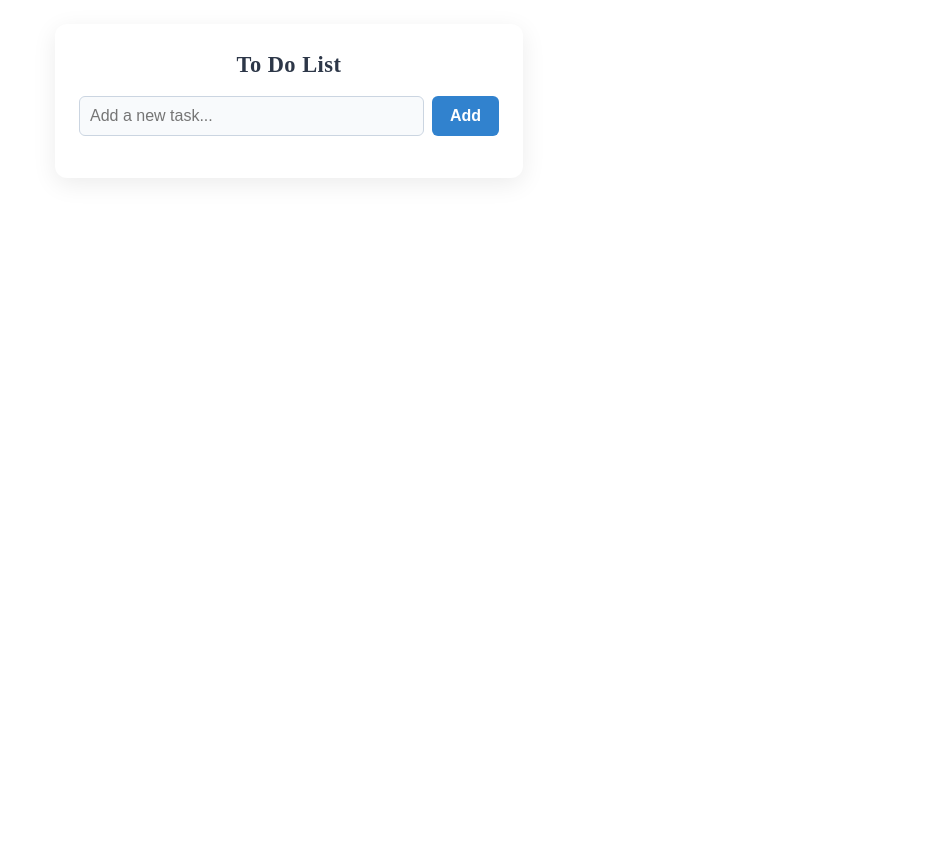
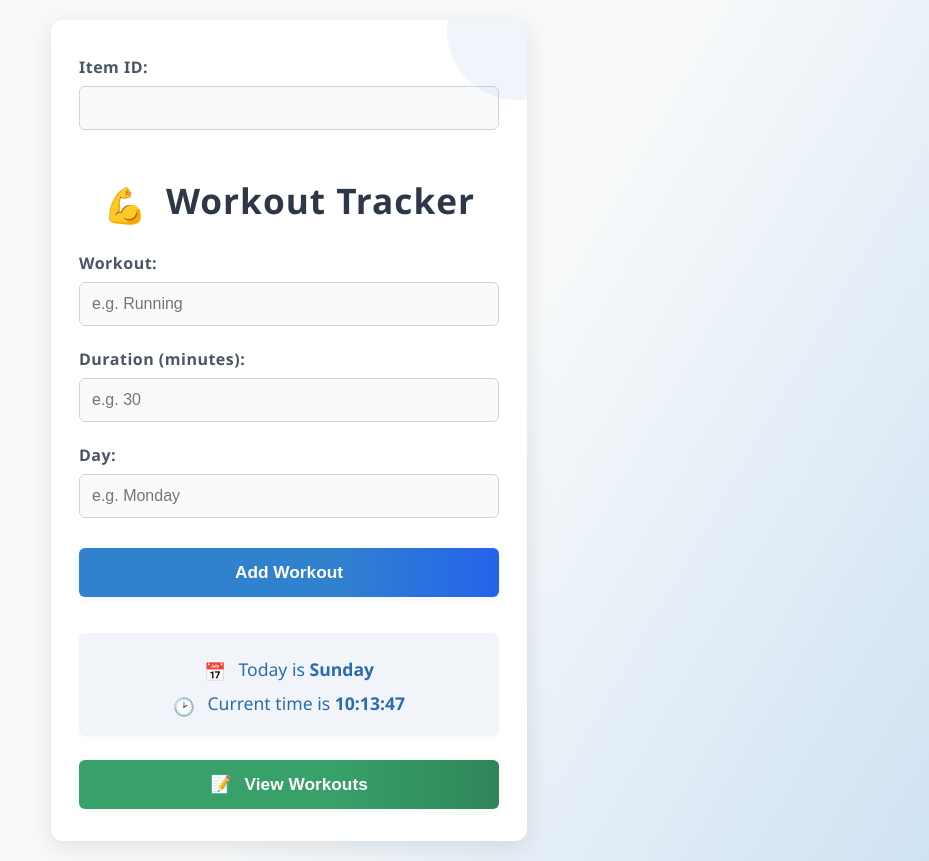
Before and after one commit to shekhardase/Flask_Workout_Tracker, a Flask app: page / in a window 1280 px wide. Shown: the whole page, without its empty margins (351-1280 px from the left). Before the commit the page ends 179 px from the top, so only its background shows below. Run offline with Flask 3, Linux system fonts and the light colour scheme.

Commit message:
Add Item ID field

```diff
--- a/Frontend/templates/index.html
+++ b/Frontend/templates/index.html
@@ -5,135 +5,199 @@
     <meta name="viewport" content="width=device-width, initial-scale=1.0" />
     <title>Workout Tracker</title>
     <style>
-      /* ...existing styles... */
-      .todo-container {
+      body {
+        background: linear-gradient(120deg, #f7f9fa 60%, #cfe2f3 100%);
+        font-family: "Segoe UI", Arial, sans-serif;
+        margin: 0;
+        padding: 0;
+      }
+      .container {
         max-width: 420px;
-        margin: 24px auto 0 auto;
+        margin: 20px auto;
         background: #fff;
         border-radius: 12px;
-        box-shadow: 0 6px 24px rgba(0, 0, 0, 0.08);
-        padding: 28px 24px 24px 24px;
+        box-shadow: 0 6px 24px rgba(0, 0, 0, 0.1);
+        padding: 36px 28px 32px 28px;
         position: relative;
         overflow: hidden;
       }
-      .todo-title {
+      .container::before {
+        content: "";
+        position: absolute;
+        top: -60px;
+        right: -60px;
+        width: 140px;
+        height: 140px;
+        background: rgba(49, 130, 206, 0.08);
+        border-radius: 50%;
+        z-index: 0;
+      }
+      h1 {
         text-align: center;
         color: #2d3748;
-        margin-bottom: 18px;
-        font-size: 1.4rem;
+        margin-bottom: 24px;
+        font-size: 2.2rem;
+        letter-spacing: 1px;
+        font-weight: 700;
+        position: relative;
+        z-index: 1;
+      }
+      form {
+        position: relative;
+        z-index: 1;
+      }
+      label {
+        display: block;
+        margin-bottom: 8px;
+        color: #4a5568;
         font-weight: 600;
         letter-spacing: 0.5px;
       }
-      .todo-input-row {
-        display: flex;
-        gap: 8px;
-        margin-bottom: 18px;
-      }
-      .todo-input-row input[type="text"] {
-        flex: 1;
-        padding: 10px;
+      input[type="text"],
+      input[type="number"] {
+        width: 100%;
+        padding: 12px;
         border: 1.5px solid #cbd5e1;
         border-radius: 6px;
         font-size: 1rem;
+        margin-bottom: 22px;
+        box-sizing: border-box;
+        transition: border-color 0.2s, box-shadow 0.2s;
         background: #f8fafc;
       }
-      .todo-input-row button {
-        background: #3182ce;
+      input[type="text"]:focus,
+      input[type="number"]:focus {
+        border-color: #3182ce;
+        outline: none;
+        box-shadow: 0 0 0 2px #90cdf4;
+      }
+      input[type="submit"] {
+        width: 100%;
+        background: linear-gradient(90deg, #3182ce 60%, #2563eb 100%);
         color: #fff;
         border: none;
-        padding: 10px 18px;
+        padding: 14px;
         border-radius: 6px;
-        font-size: 1rem;
-        font-weight: 600;
+        font-size: 1.08rem;
+        font-weight: 700;
         cursor: pointer;
-        transition: background 0.2s;
+        transition: background 0.2s, box-shadow 0.2s;
+        box-shadow: 0 2px 8px rgba(49, 130, 206, 0.08);
+        margin-top: 8px;
       }
-      .todo-input-row button:hover {
-        background: #2563eb;
+      input[type="submit"]:hover {
+        background: linear-gradient(90deg, #2563eb 60%, #3182ce 100%);
+        box-shadow: 0 4px 16px rgba(49, 130, 206, 0.12);
       }
-      .todo-list {
-        list-style: none;
+      .info {
+        margin-top: 36px;
+        text-align: center;
+        background: #f1f5f9;
+        border-radius: 6px;
+        padding: 16px 0 10px 0;
+        box-shadow: 0 1px 4px rgba(49, 130, 206, 0.04);
+      }
+      .info p {
+        color: #2b6cb0;
+        font-size: 1.1rem;
+        margin: 8px 0;
         padding: 0;
-        margin: 0;
+        font-weight: 500;
       }
-      .todo-list li {
-        display: flex;
-        align-items: center;
-        justify-content: space-between;
-        background: #f1f5f9;
-        border-radius: 5px;
-        padding: 10px 12px;
-        margin-bottom: 10px;
-        font-size: 1rem;
-        color: #2d3748;
-      }
-      .todo-list li.completed {
-        text-decoration: line-through;
-        color: #94a3b8;
-        background: #e2e8f0;
-      }
-      .todo-list button {
-        background: #e53e3e;
+      .view-btn {
+        display: block;
+        width: 100%;
+        background: linear-gradient(90deg, #38a169 60%, #2f855a 100%);
         color: #fff;
         border: none;
-        border-radius: 4px;
-        padding: 4px 10px;
-        font-size: 0.95rem;
+        padding: 14px;
+        border-radius: 6px;
+        font-size: 1.08rem;
+        font-weight: 700;
         cursor: pointer;
-        margin-left: 8px;
-        transition: background 0.2s;
+        margin-top: 24px;
+        transition: background 0.2s, box-shadow 0.2s;
+        box-shadow: 0 2px 8px rgba(56, 161, 105, 0.08);
       }
-      .todo-list button:hover {
-        background: #c53030;
+      .view-btn:hover {
+        background: linear-gradient(90deg, #2f855a 60%, #38a169 100%);
+        box-shadow: 0 4px 16px rgba(56, 161, 105, 0.12);
+      }
+      a {
+        text-decoration: none;
+      }
+      .icon {
+        display: inline-block;
+        vertical-align: middle;
+        margin-right: 8px;
+      }
+      .field-desc {
+        font-size: 0.92rem;
+        color: #718096;
+        margin-bottom: 16px;
+        margin-top: -16px;
+        margin-left: 2px;
       }
     </style>
   </head>
   <body>
     <div class="container">
-      <!-- ...existing code... -->
+      <label>Item ID:</label>
+      <input type="number" name="itemId" /><br />
+
+      <form action="/submit" method="POST">
+        <h1>
+          <span class="icon" aria-label="dumbbell" title="Workout"
+            >&#128170;</span
+          >
+          Workout Tracker
+        </h1>
+        <label for="workout">Workout:</label>
+
+        <input
+          type="text"
+          id="workout"
+          name="workout"
+          placeholder="e.g. Running"
+          required
+        />
+        <label for="duration">Duration (minutes):</label>
+
+        <input
+          type="number"
+          id="duration"
+          name="duration"
+          min="1"
+          placeholder="e.g. 30"
+          required
+        />
+        <label for="day">Day:</label>
+
+        <input
+          type="text"
+          id="day"
+          name="day"
+          placeholder="e.g. Monday"
+          required
+        />
+        <input type="submit" value="Add Workout" />
+      </form>
+      <div class="info">
+        <p>
+          <span class="icon" aria-label="calendar" title="Day">&#128197;</span>
+          Today is <strong>{{ day_of_week }}</strong>
+        </p>
+        <p>
+          <span class="icon" aria-label="clock" title="Time">&#128337;</span>
+          Current time is <strong>{{ currentTime }}</strong>
+        </p>
+      </div>
+      <a href="get_data"
+        ><button type="button" class="view-btn">
+          <span class="icon" aria-label="list" title="View">&#128221;</span>
+          View Workouts
+        </button></a
+      >
     </div>
-
-    <!-- Simple To Do List -->
-    <div class="todo-container">
-      <div class="todo-title">To Do List</div>
-      <div class="todo-input-row">
-        <input type="text" id="todo-input" placeholder="Add a new task..." />
-        <button onclick="addTodo()">Add</button>
-      </div>
-      <ul class="todo-list" id="todo-list"></ul>
-    </div>
-    <script>
-      // Simple To Do List logic
-      const todoInput = document.getElementById("todo-input");
-      const todoList = document.getElementById("todo-list");
-
-      function addTodo() {
-        const task = todoInput.value.trim();
-        if (task === "") return;
-        const li = document.createElement("li");
-        li.textContent = task;
-
-        // Complete button
-        li.addEventListener("click", function () {
-          li.classList.toggle("completed");
-        });
-
-        // Delete button
-        const delBtn = document.createElement("button");
-        delBtn.textContent = "Delete";
-        delBtn.onclick = function (e) {
-          e.stopPropagation();
-          todoList.removeChild(li);
-        };
-        li.appendChild(delBtn);
-
-        todoList.appendChild(li);
-        todoInput.value = "";
-      }
-
-      todoInput.addEventListener("keydown", function (e) {
-        if (e.key === "Enter") addTodo();
-      });
-    </script>
   </body>
 </html>
```
